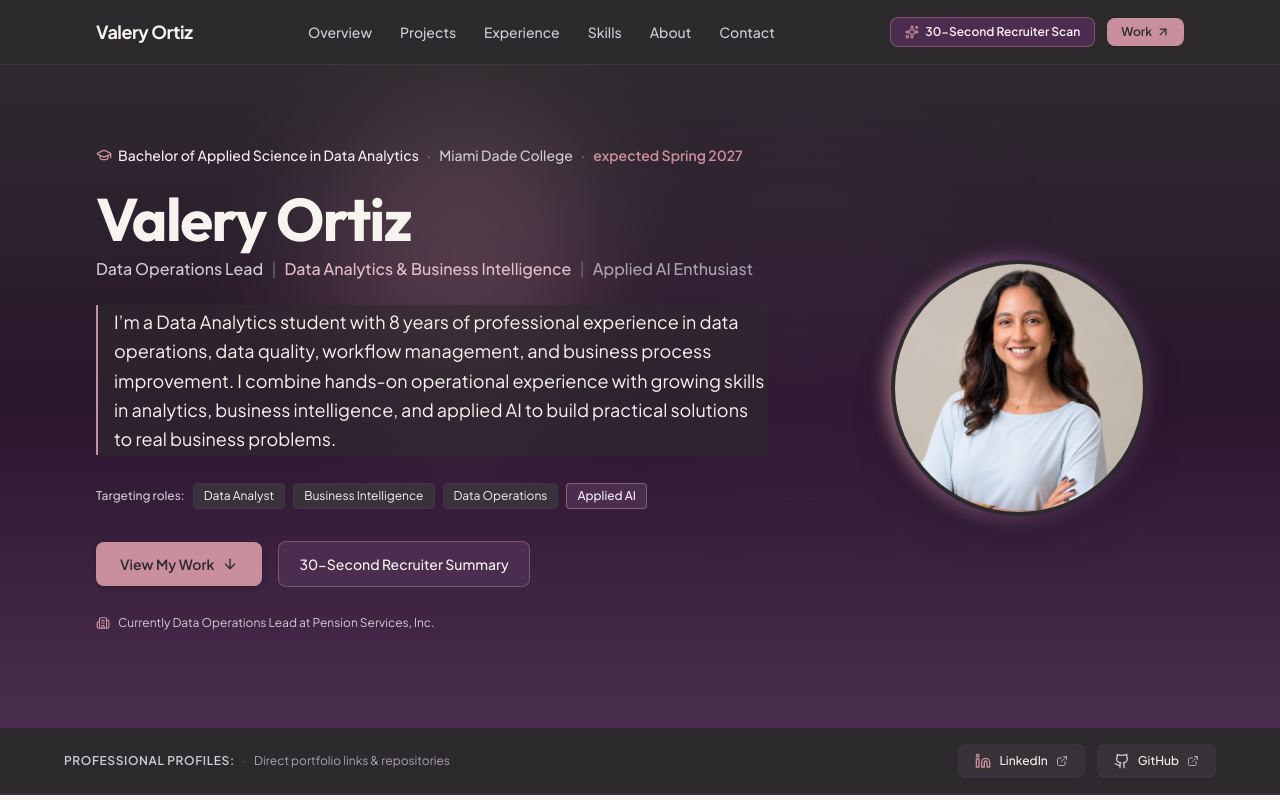
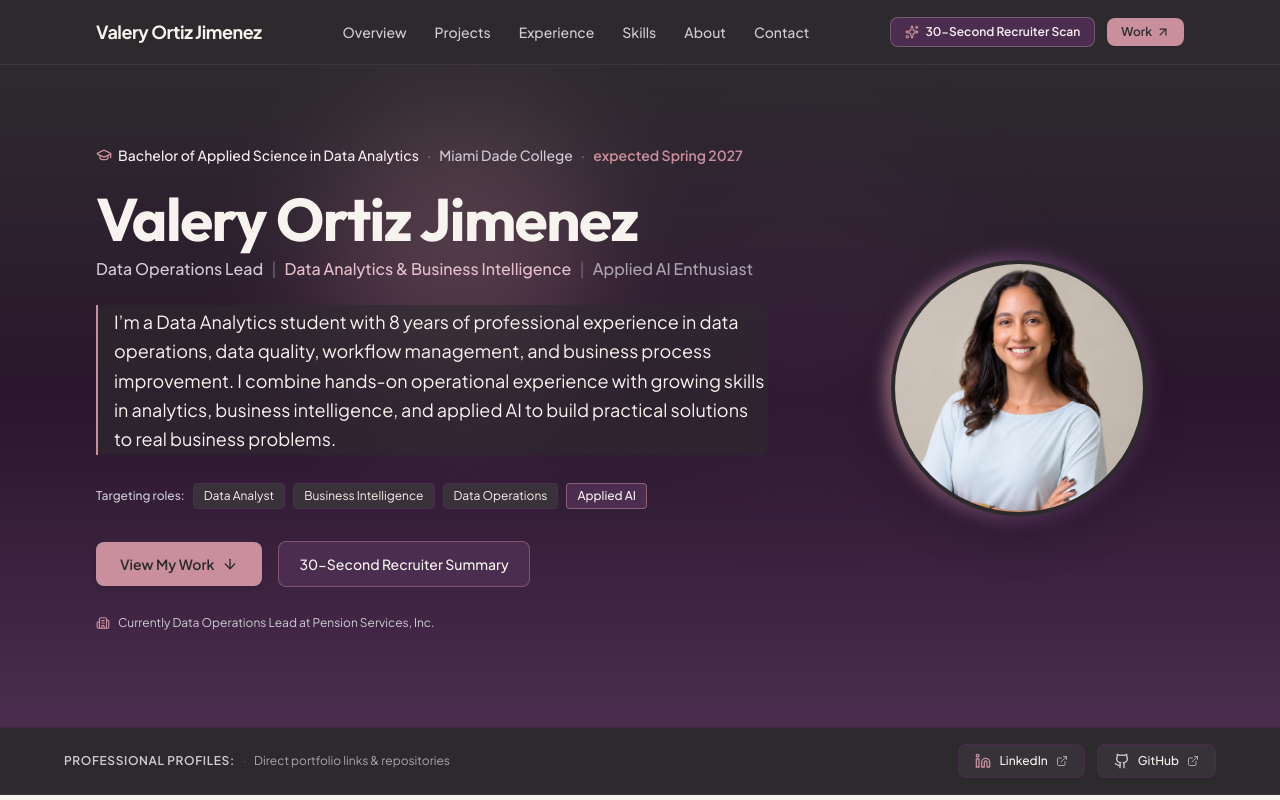
Before and after one commit to valeryortz/valery-ortiz-portfolio, a React (Vite) app: page / in a window 1280 px wide. Shown: the top 800 px of the page. Built offline with nearby package versions, Linux system fonts and the light colour scheme.

Commit message:
refactor: update name to Valery Ortiz Jimenez
Update all occurrences of the user's name across the portfolio metadata, components, and data source to reflect the full legal name.

```diff
--- a/index.html
+++ b/index.html
@@ -3,21 +3,21 @@
   <head>
     <meta charset="UTF-8" />
     <meta name="viewport" content="width=device-width, initial-scale=1.0" />
-    <title>Valery Ortiz | Data Analytics Portfolio</title>
+    <title>Valery Ortiz Jimenez | Data Analytics Portfolio</title>
     <meta name="description" content="Data Analytics portfolio showcasing my work in data operations, business intelligence, statistical analysis, application modernization, and applied AI." />
 
     <!-- Open Graph Metadata -->
     <meta property="og:type" content="website" />
     <meta property="og:url" content="https://valery-ortiz-portfolio.vercel.app" />
-    <meta property="og:title" content="Valery Ortiz | Data Analytics &amp; Applied AI Portfolio" />
+    <meta property="og:title" content="Valery Ortiz Jimenez | Data Analytics &amp; Applied AI Portfolio" />
     <meta property="og:description" content="Explore my projects in data analytics, business intelligence, data operations, and applied AI." />
     <meta property="og:image" content="https://valery-ortiz-portfolio.vercel.app/portfolio-preview.png" />
-    <meta property="og:site_name" content="Valery Ortiz Portfolio" />
+    <meta property="og:site_name" content="Valery Ortiz Jimenez Portfolio" />
 
     <!-- Twitter / X Card Metadata -->
     <meta name="twitter:card" content="summary_large_image" />
     <meta name="twitter:url" content="https://valery-ortiz-portfolio.vercel.app" />
-    <meta name="twitter:title" content="Valery Ortiz | Data Analytics &amp; Applied AI Portfolio" />
+    <meta name="twitter:title" content="Valery Ortiz Jimenez | Data Analytics &amp; Applied AI Portfolio" />
     <meta name="twitter:description" content="Explore my projects in data analytics, business intelligence, data operations, and applied AI." />
     <meta name="twitter:image" content="https://valery-ortiz-portfolio.vercel.app/portfolio-preview.png" />
 
--- a/src/components/Footer.tsx
+++ b/src/components/Footer.tsx
@@ -44,7 +44,7 @@ export const Footer: React.FC = () => {
         </div>
 
         <div className="mt-8 pt-6 border-t border-[#3b373d] flex flex-col sm:flex-row items-center justify-between gap-2 text-[11px] text-[#857e8a]">
-          <p>© {new Date().getFullYear()} Valery Ortiz. Built for Data Analytics, Business Intelligence & Data Operations roles.</p>
+          <p>© {new Date().getFullYear()} Valery Ortiz Jimenez. Built for Data Analytics, Business Intelligence & Data Operations roles.</p>
           <p>Portfolio developed with focus on data quality, operational rigor, and applied AI.</p>
         </div>
       </div>
--- a/src/components/Hero.tsx
+++ b/src/components/Hero.tsx
@@ -38,7 +38,7 @@ export const Hero: React.FC<HeroProps> = ({ onOpenRecruiterScan }) => {
 
             {/* Name */}
             <div>
-              <h1 className="text-4xl sm:text-5xl lg:text-6xl font-extrabold tracking-tight text-[#F7F3EF] font-display">
+              <h1 className="text-3xl sm:text-5xl lg:text-6xl font-extrabold tracking-tight text-[#F7F3EF] font-display">
                 {HERO_DATA.name}
               </h1>
               <p className="mt-2 text-sm sm:text-base text-[#d0cbd4] font-medium flex flex-wrap items-center gap-x-2 gap-y-1">
@@ -100,7 +100,7 @@ export const Hero: React.FC<HeroProps> = ({ onOpenRecruiterScan }) => {
               <div className="relative w-56 h-56 sm:w-64 sm:h-64 rounded-full overflow-hidden border-4 border-[#2D2A2E] bg-[#2D2A2E] shadow-2xl flex items-center justify-center">
                 <img
                   src={headshotImage}
-                  alt="Valery Ortiz"
+                  alt="Valery Ortiz Jimenez"
                   className="w-full h-full object-cover object-[50%_20%] select-none pointer-events-none"
                   referrerPolicy="no-referrer"
                 />
--- a/src/components/Navbar.tsx
+++ b/src/components/Navbar.tsx
@@ -30,9 +30,9 @@ export const Navbar: React.FC<NavbarProps> = ({ onOpenRecruiterScan }) => {
           {/* Zone 1: Single text element wordmark */}
           <a
             href="#"
-            className="text-lg font-bold tracking-tight text-[#F7F3EF] hover:text-[#C98F9D] transition-colors whitespace-nowrap"
+            className="text-base sm:text-lg font-bold tracking-tight text-[#F7F3EF] hover:text-[#C98F9D] transition-colors whitespace-nowrap"
           >
-            Valery Ortiz
+            Valery Ortiz Jimenez
           </a>
 
           {/* Zone 2: 4-6 text links */}
--- a/src/data/portfolioData.ts
+++ b/src/data/portfolioData.ts
@@ -28,7 +28,7 @@ export interface SkillCategory {
 }
 
 export const HERO_DATA = {
-  name: "Valery Ortiz",
+  name: "Valery Ortiz Jimenez",
   education: {
     degree: "Bachelor of Applied Science in Data Analytics",
     institution: "Miami Dade College",
```
